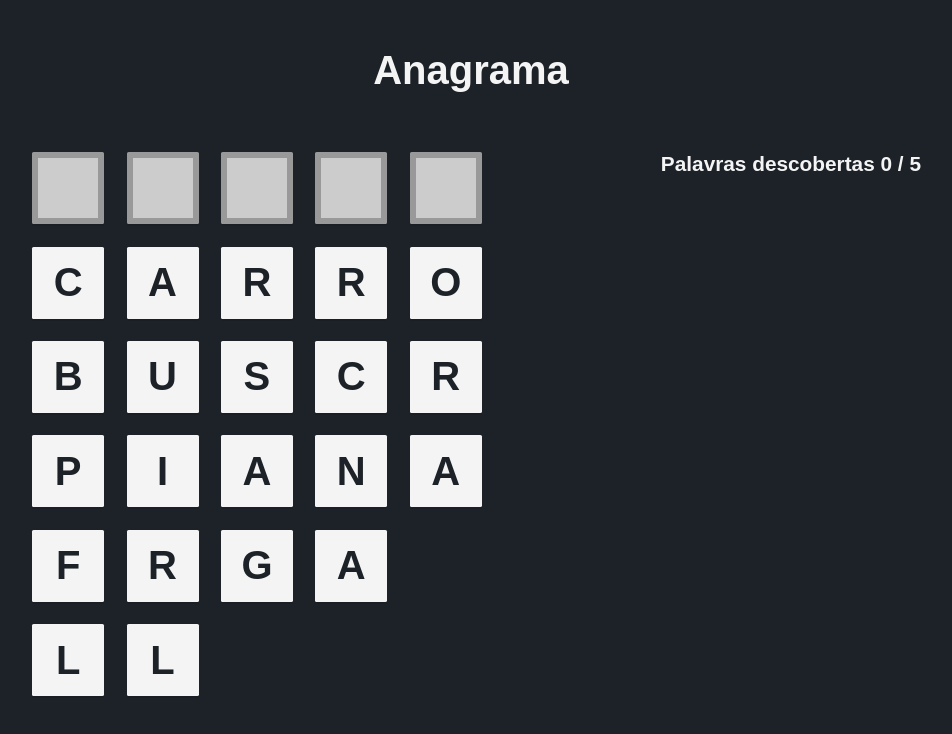
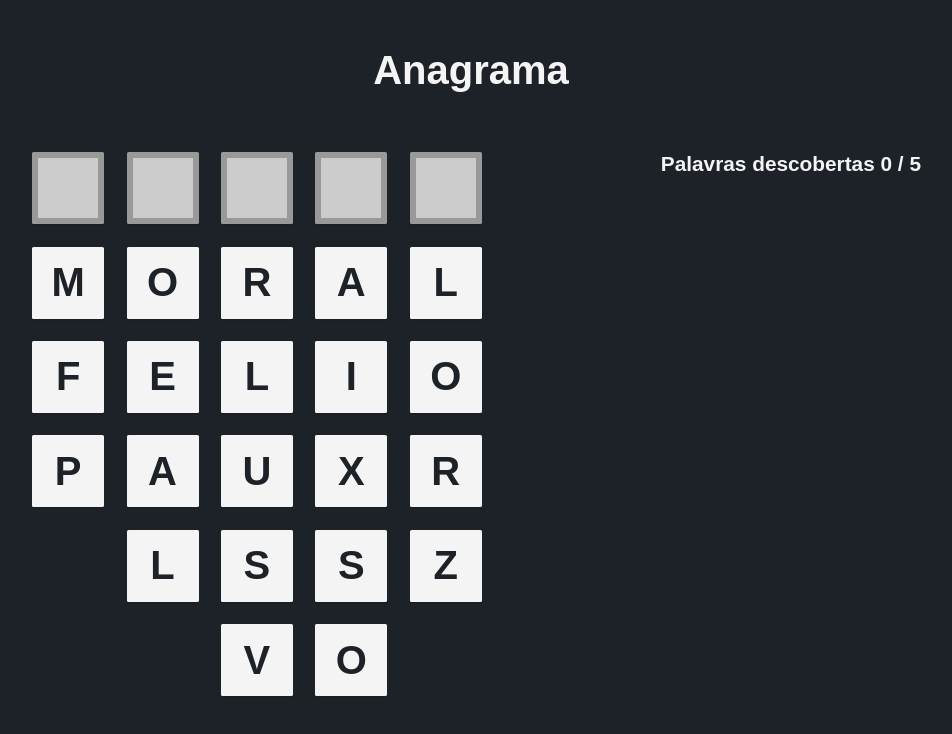
Before and after one commit to RonaldoCReis/anagrama, a React (Vite) app: page / in a window 1280 px wide. Shown: the top 734 px of the page, without its empty margins (169-1121 px from the left). Built offline with nearby package versions, Linux system fonts and the light colour scheme.

Commit message:
input animation

```diff
--- a/src/App.module.css
+++ b/src/App.module.css
@@ -1,7 +1,7 @@
 .main {
   display: flex;
   justify-content: center;
-  align-items: center;
+  align-items: flex-start;
 }
 
 .form {
--- a/src/App.tsx
+++ b/src/App.tsx
@@ -3,8 +3,8 @@ import './App.css';
 import styles from './App.module.css';
 import Column from './app/Column';
 
-const words = ['carro', 'busca', 'plano', 'fraco', 'ligar'];
-let anagrams: string[] = new Array(5).fill('');
+const words = ['moral', 'feliz', 'fluxo', 'favor', 'passo'];
+let anagrams: string[] = new Array(words[0].length).fill('');
 
 words.forEach((word) => {
   const letters = word.split('');
@@ -18,7 +18,7 @@ words.forEach((word) => {
 console.log(anagrams);
 function App() {
   const [selectedWord, setSelectedWord] = React.useState<string[]>(
-    new Array(5).fill('')
+    new Array(words[0].length).fill('')
   );
   const [doneLetters, setDoneLetters] = React.useState('');
   const [doneWords, setDoneWords] = React.useState<string[]>();
@@ -39,7 +39,7 @@ function App() {
   }
 
   React.useEffect(() => {
-    if (selectedWord.join('').length === 5) {
+    if (selectedWord.join('').length === words[0].length) {
       submitTry();
     }
   }, [selectedWord]);
@@ -62,7 +62,10 @@ function App() {
           ))}
         </main>
         <aside className={styles.aside}>
-          <h2>Palavras descobertas {doneWords ? doneWords.length : '0'} / 5</h2>
+          <h2>
+            Palavras descobertas {doneWords ? doneWords.length : '0'} /{' '}
+            {words.length}
+          </h2>
           <ul className={styles.list}>
             {doneWords && doneWords.map((word) => <li>{word}</li>)}
           </ul>
--- a/src/app/Block.module.css
+++ b/src/app/Block.module.css
@@ -16,6 +16,7 @@
   cursor: pointer;
   position: relative;
   /* transition: 0.3s; */
+  /* animation: showTop 0.2s forwards; */
 }
 
 .active {
@@ -41,7 +42,54 @@
   transition: 0.4s;
 }
 
+.displayActive {
+  animation: show 0.2s forwards;
+}
+
+@keyframes show {
+  0% {
+    transform: scale(1);
+  }
+  50% {
+    transform: scale(1.1);
+  }
+  100% {
+    transform: scale(1);
+  }
+}
+
+@keyframes showTop {
+  from {
+    transform: translateY(-10px);
+  }
+  to {
+    transform: translateY(0px);
+  }
+}
+
 .done {
   background: #55ee50;
   color: var(--black);
 }
+
+.hide {
+  cursor: default;
+  pointer-events: none;
+  animation: hide 0.2s forwards linear;
+  /* display: none; */
+}
+
+@keyframes hide {
+  0% {
+    opacity: 1;
+  }
+  60% {
+    opacity: 0;
+    transform: scale(0);
+  }
+  100% {
+    opacity: 0;
+    transform: scale(0);
+    position: absolute;
+  }
+}
--- a/src/app/Block.tsx
+++ b/src/app/Block.tsx
@@ -28,7 +28,7 @@ const Block = ({
   return (
     <div
       className={`${styles.block} ${letter === '$' ? styles.placeholder : ''}
-      ${activeLetter === letter ? styles.placeholder : ''}
+      ${activeLetter === letter ? styles.hide : ''}
       ${isLetterDone ? styles.done : ''}`}
       onClick={() => setActiveLetter(letter)}
     >
--- a/src/app/Column.module.css
+++ b/src/app/Column.module.css
@@ -2,4 +2,5 @@
   margin: 0 var(--spacing);
   display: flex;
   flex-direction: column;
+  justify-content: flex-start;
 }
--- a/src/app/Column.tsx
+++ b/src/app/Column.tsx
@@ -22,7 +22,7 @@ const Column = ({
   // let letters: string[];
   const [letters, setLetters] = React.useState(word.split(''));
   const [columnDone, setColumnDone] = React.useState<string[]>(
-    new Array(5).fill('')
+    new Array(7).fill('')
   );
 
   function shuffleArray(array: string[]) {
@@ -61,6 +61,8 @@ const Column = ({
     <div className={styles.Column}>
       <div
         className={`${blockStyle.block} ${blockStyle.displayBlock} ${
+          activeLetter && blockStyle.displayActive
+        } ${
           activeLetter && columnDone.includes(activeLetter) && blockStyle.done
         }`}
         onClick={() => setActiveLetter('')}
```
